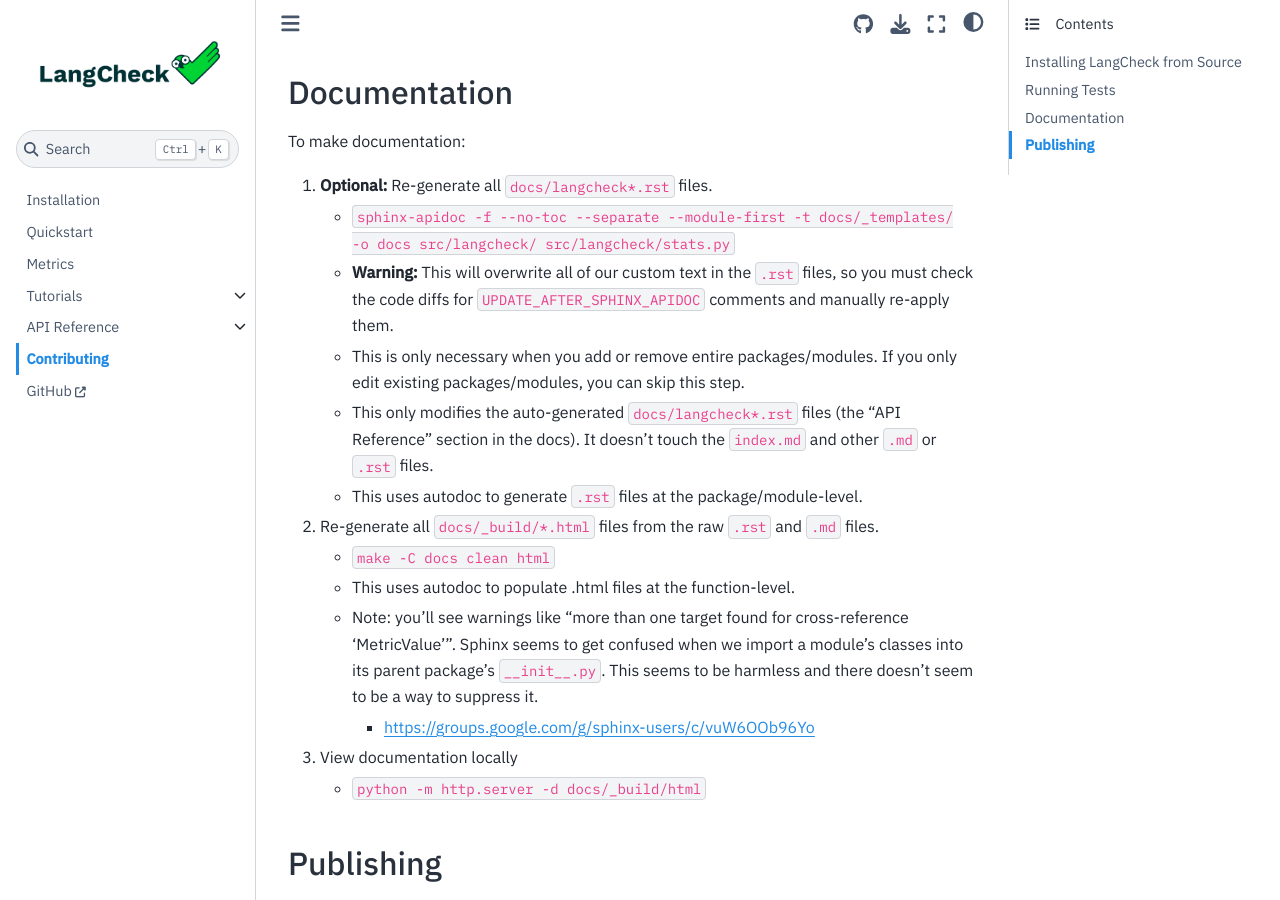
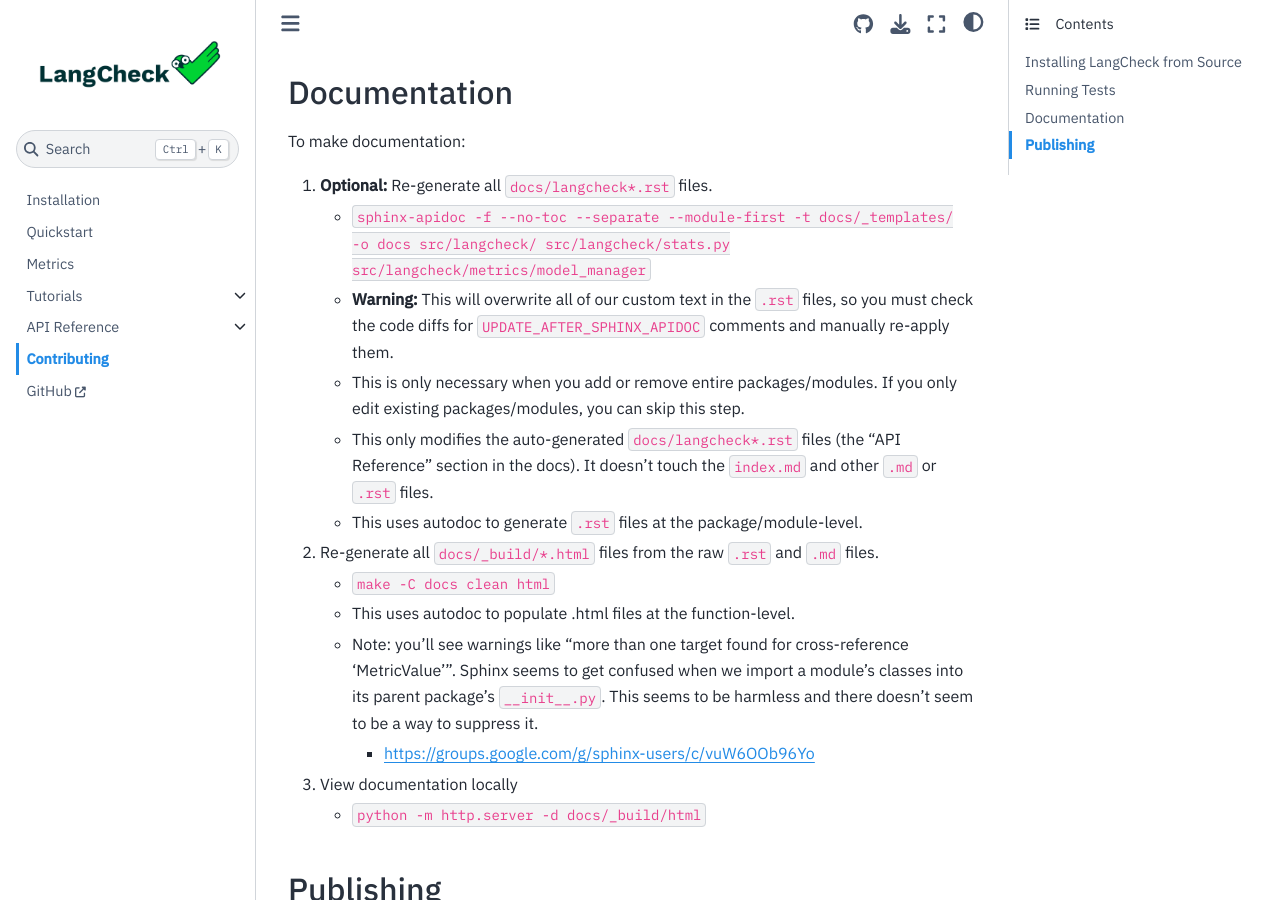
Before and after one commit to citadel-ai/langcheck, a Sphinx documentation site: the page built from docs/contributing.md, in a window 1280 px wide and 900 px high, scrolled down 904 px. Built offline with Sphinx 7.4.7 and the Sphinx Book theme 1.1.4, drawn with Linux system fonts in a browser that asks for light colours.

Commit message:
Remove model manager

```diff
--- a/docs/contributing.md
+++ b/docs/contributing.md
@@ -45,7 +45,7 @@
 To make documentation:
 
 1. **Optional:** Re-generate all `docs/langcheck*.rst` files.
-   - `sphinx-apidoc -f --no-toc --separate --module-first -t docs/_templates/ -o docs src/langcheck/ src/langcheck/stats.py`
+   - `sphinx-apidoc -f --no-toc --separate --module-first -t docs/_templates/ -o docs src/langcheck/ src/langcheck/stats.py src/langcheck/metrics/model_manager`
    - **Warning:** This will overwrite all of our custom text in the `.rst` files, so you must check the code diffs for `UPDATE_AFTER_SPHINX_APIDOC` comments and manually re-apply them.
    - This is only necessary when you add or remove entire packages/modules. If you only edit existing packages/modules, you can skip this step.
    - This only modifies the auto-generated `docs/langcheck*.rst` files (the "API Reference" section in the docs). It doesn't touch the `index.md` and other `.md` or `.rst` files.
--- a/docs/langcheck.metrics.rst
+++ b/docs/langcheck.metrics.rst
@@ -55,7 +55,6 @@
    langcheck.metrics.de
    langcheck.metrics.en
    langcheck.metrics.ja
-   langcheck.metrics.model_manager
    langcheck.metrics.zh
 
 
```
